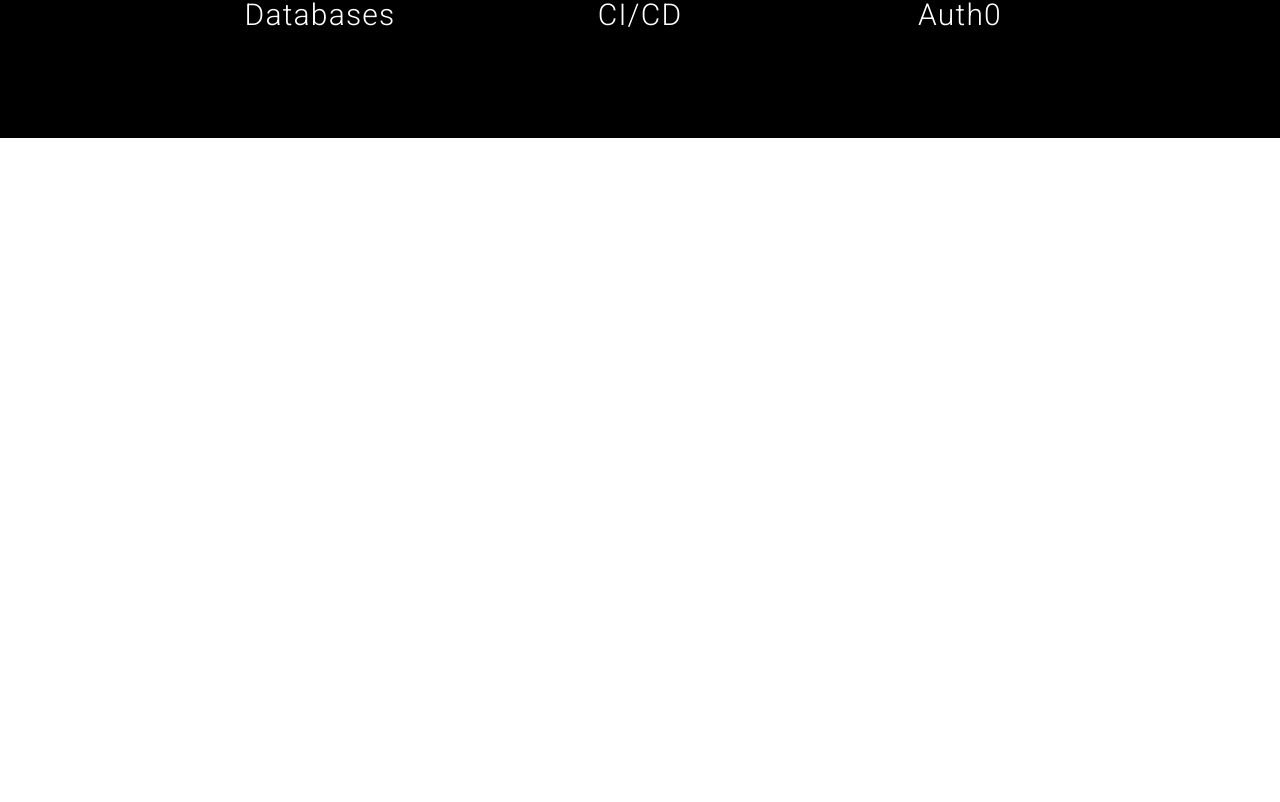
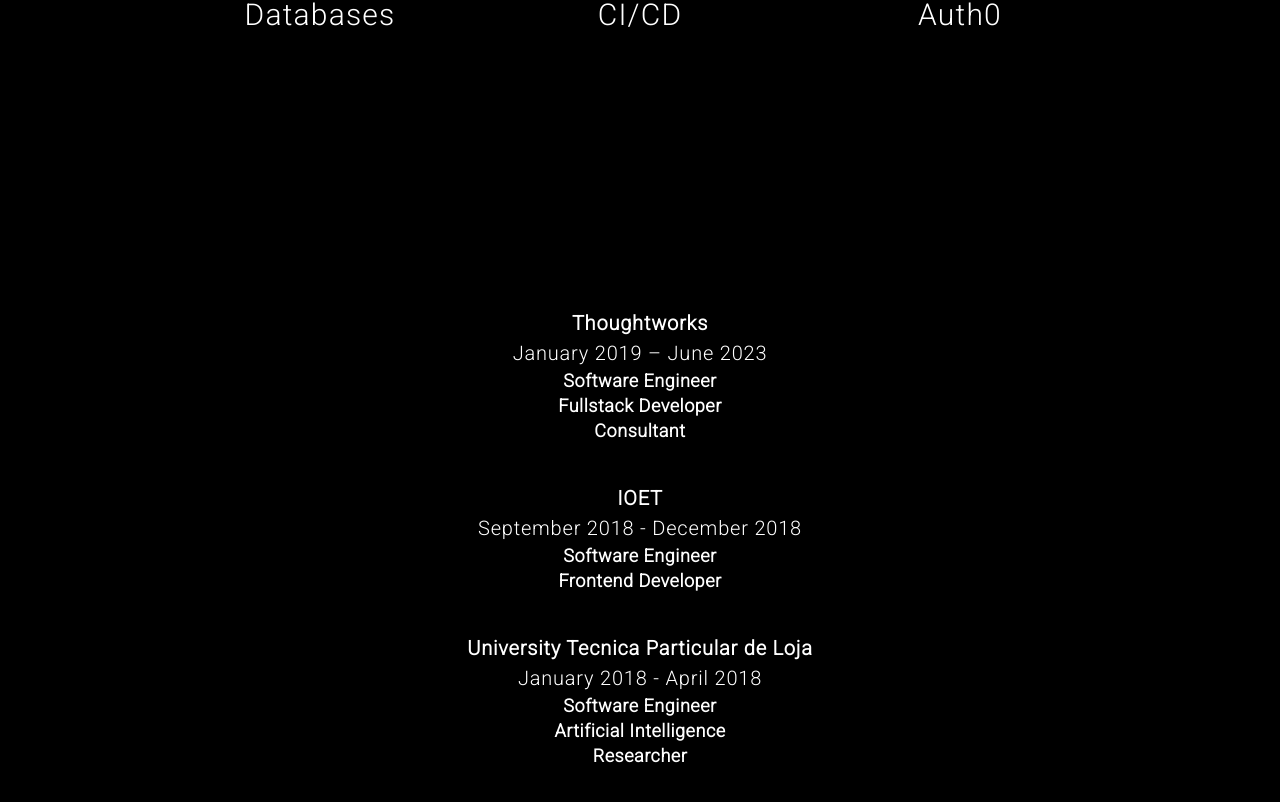
Before and after one commit to Pamefer/personal_portfolio, a React (Create React App) app: page / in a window 1280 px wide. Shown: the part 3054-3856 px from the top of the page. Before the commit the page ends 3192 px from the top, so only its background shows below. Built offline with nearby package versions, Linux system fonts and the light colour scheme.

Commit message:
add experience section in index

```diff
--- a/src/App.js
+++ b/src/App.js
@@ -5,6 +5,7 @@ import Header from './containers/Header/Header';
 import './App.css';
 import PracticeSkills from 'containers/Skills/PracticeSkills';
 import TechSkills from 'containers/Skills/TechSkills';
+import Experience from 'containers/Experience/Experience';
 
 const App = () => {
   return (
@@ -14,6 +15,7 @@ const App = () => {
         <AboutMe />
         <PracticeSkills />
         <TechSkills />
+        <Experience />
     </div>
   )
 }
```
